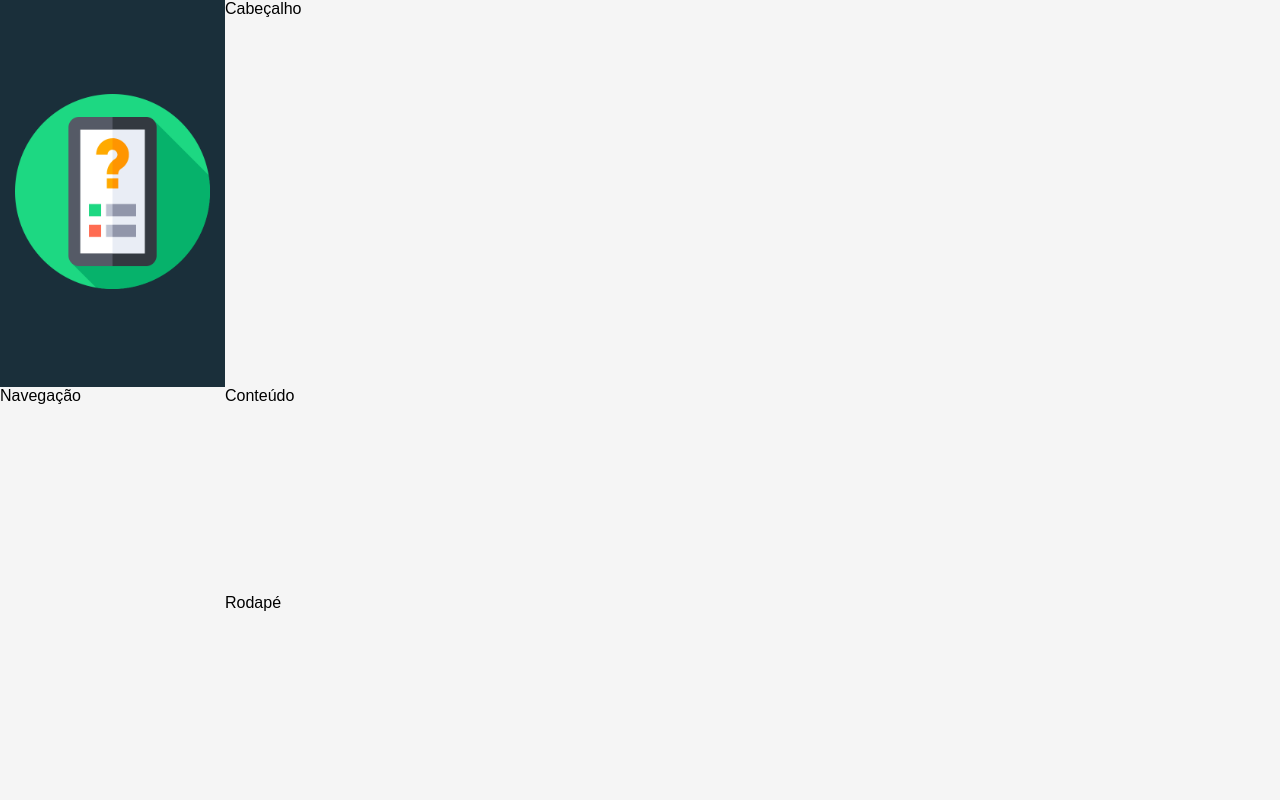
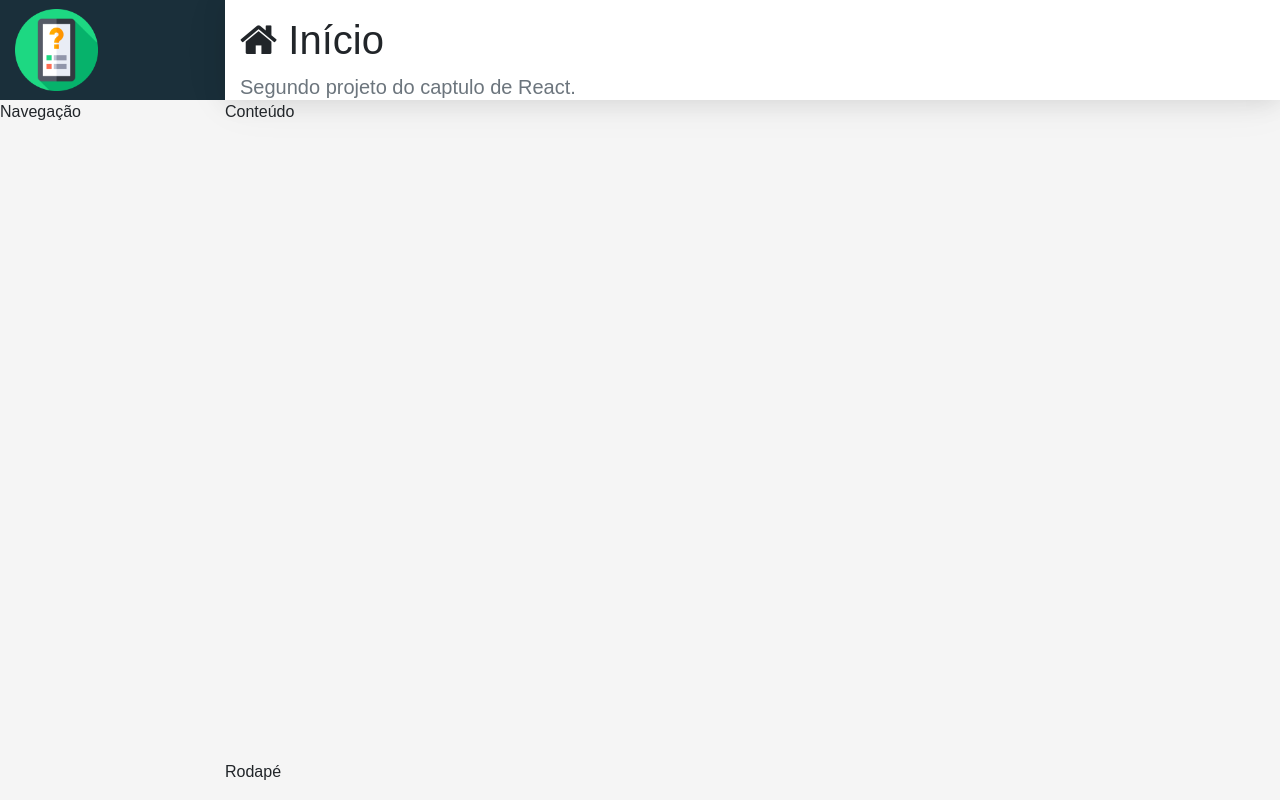
Before and after one commit to Henrique-FrancaClear1/React-16.4, a React (Create React App) app in the folder Crud/frontend/: page / in a window 1280 px wide. Built offline with nearby package versions, Linux system fonts and the light colour scheme.

Commit message:
feat: Componente Cabeçalho

```diff
--- a/Crud/frontend/src/components/tamplate/Header.css
+++ b/Crud/frontend/src/components/tamplate/Header.css
@@ -0,0 +1,11 @@
+header.header{
+    background-color: #FFF;
+    padding: 0px 15px;
+    overflow: hidden;
+    white-space:nowrap;
+    box-shadow: var(--shadow);
+}
+
+header.header{
+    font-size: 1.8em;
+}
--- a/Crud/frontend/src/components/tamplate/Header.jsx
+++ b/Crud/frontend/src/components/tamplate/Header.jsx
@@ -2,6 +2,9 @@
 import './Header.css'
 
 export default props =>
-    <header className="header">
-        Cabeçalho
+    <header className="header d-none d-sm-flex flex-column">
+        <h1 className="mt-3">
+            <i className={`fa fa-${props.icon}`}></i> {props.title}
+        </h1>
+        <p className="lead text-muted">{props.subtitle}</p>
     </header>
--- a/Crud/frontend/src/components/tamplate/Logo.css
+++ b/Crud/frontend/src/components/tamplate/Logo.css
@@ -7,5 +7,6 @@
 
 aside.logo img {
     padding: 0px 15px;
-    width: 100%;
+    width: 50%;
+
 }
--- a/Crud/frontend/src/components/tamplate/Main.jsx
+++ b/Crud/frontend/src/components/tamplate/Main.jsx
@@ -4,7 +4,7 @@
 
 export default props =>
     <React.Fragment>
-        <Header />
+        <Header {...props} />
         <main className="content">
             Conteúdo
         </main>
--- a/Crud/frontend/src/main/App.css
+++ b/Crud/frontend/src/main/App.css
@@ -3,8 +3,9 @@
 
     --logo-height: 100px;
     --header-height: 100px;
+
     --aside-width: 225px;
-    --footer-heigth: 40px;
+    --footer-height: 40px;
 
     --shadow:
         0 2px 23px 0 rgba(0, 0, 0, 0.1),
@@ -23,9 +24,9 @@
     display: grid;
     grid-template-columns: var(--aside-width) 1fr;
     grid-template-rows:
-        var(--header-heigth)
+        var(--header-height)
         1fr
-        var(--footer-heigth);
+        var(--footer-height);
     grid-template-areas:
         "logo header"
         "menu content"
--- a/Crud/frontend/src/main/App.jsx
+++ b/Crud/frontend/src/main/App.jsx
@@ -1,5 +1,7 @@
 import React from 'react'
 import './App.css'
+import 'bootstrap/dist/css/bootstrap.min.css'
+import 'font-awesome/css/font-awesome.min.css'
 
 import Logo from '../components/tamplate/Logo'
 import Footer from '../components/tamplate/Footer'
@@ -10,6 +12,7 @@
     <div className="app">
         <Logo />
         <Nav />
-        <Main />
+        <Main icon="home" title="Início"
+            subtitle="Segundo projeto do captulo de React." />
         <Footer />
     </div>
```
Also changed, not shown: Crud/frontend/src/assets/imgs/logocoder.png (added).
